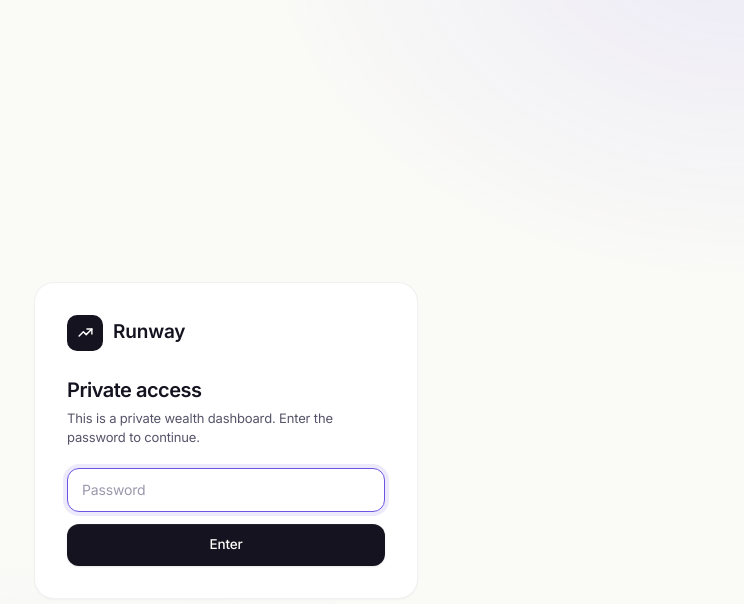
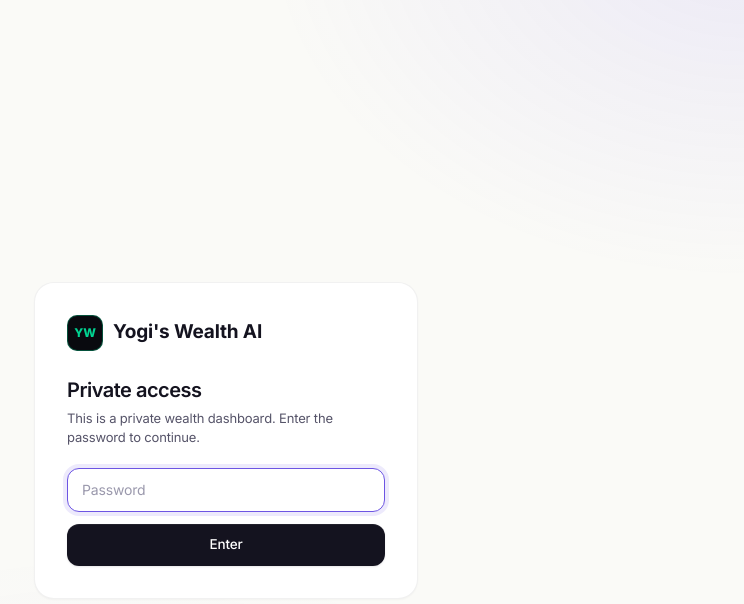
Before and after one commit to shameekyogi68/FinPilot, a Next.js app: page /login in a window 1280 px wide. Shown: the top 604 px of the page, without its empty margins (536-1280 px from the left). Built offline with nearby package versions, Linux system fonts and the light colour scheme.

Commit message:
feat: complete brand transformation to Yogi's Wealth AI for Shameek Yogi

```diff
--- a/app/ai-advisor/page.tsx
+++ b/app/ai-advisor/page.tsx
@@ -12,7 +12,7 @@ export default async function AIAdvisorPage() {
       id: "welcome",
       role: "assistant" as const,
       content:
-        "Hi! I'm your Runway advisor. I have full context of your real transactions, budgets, and goals — ask me anything about your spending, saving strategy, or how to plan around your irregular income.",
+        "Greetings Shameek Yogi! I am your Yogi's Wealth AI advisor. I have full context of your real transactions, budgets, goals, and mutual fund portfolio — ask me anything about your spending control, investment strategy, or wealth accumulation.",
       createdAt: new Date().toISOString(),
     },
   ]
--- a/app/login/page.tsx
+++ b/app/login/page.tsx
@@ -36,13 +36,10 @@ export default function LoginPage() {
     <div className="min-h-screen flex items-center justify-center p-6">
       <form onSubmit={submit} className="surface-card p-8 w-full max-w-sm">
         <div className="flex items-center gap-2.5 mb-6">
-          <span className="w-9 h-9 rounded-[10px] bg-[#14131F] flex items-center justify-center flex-shrink-0">
-            <svg width="17" height="17" viewBox="0 0 24 24" fill="none" stroke="white" strokeWidth="2" strokeLinecap="round" strokeLinejoin="round">
-              <path d="M3 17l6-6 4 4 8-8" />
-              <path d="M14 7h7v7" />
-            </svg>
+          <span className="w-9 h-9 rounded-[10px] bg-[#090A0F] border border-emerald-500/40 flex items-center justify-center flex-shrink-0 text-emerald-400 font-extrabold text-xs">
+            YW
           </span>
-          <span className="text-[19px] font-semibold text-[#14131F]">Runway</span>
+          <span className="text-[19px] font-bold text-[#14131F]">Yogi's Wealth AI</span>
         </div>
         <h1 className="text-[20px] font-semibold text-[#14131F] mb-1">Private access</h1>
         <p className="text-[13px] text-[#565469] mb-5">This is a private wealth dashboard. Enter the password to continue.</p>
--- a/components/ai-advisor/AdvisorClient.tsx
+++ b/components/ai-advisor/AdvisorClient.tsx
@@ -91,7 +91,7 @@ export function AdvisorClient({
             <Sparkles size={18} strokeWidth={2} className="text-white" />
           </div>
           <div className="flex-1">
-            <p className="text-[14px] font-semibold text-[#14131F]">Runway Advisor</p>
+            <p className="text-[14px] font-semibold text-[#14131F]">Yogi's Wealth AI Advisor</p>
             <p className="text-[11.5px] text-[#8C8AA0] mt-0.5">Grounded in your real transactions, budgets, and goals</p>
           </div>
         </div>
--- a/services/ai/multiModelClient.ts
+++ b/services/ai/multiModelClient.ts
@@ -38,8 +38,8 @@ export async function callMultiModelAI(
         headers: {
           "Content-Type": "application/json",
           Authorization: `Bearer ${OPENROUTER_API_KEY}`,
-          "HTTP-Referer": "https://finpilot.local",
-          "X-Title": "FinPilot Autonomous Wealth Manager",
+          "HTTP-Referer": "https://yogiswealthai.local",
+          "X-Title": "Yogi's Wealth AI — Shameek Yogi Autonomous Wealth Manager",
         },
         body: JSON.stringify({
           model,
--- a/services/ai/wealthManagerEngine.ts
+++ b/services/ai/wealthManagerEngine.ts
@@ -159,18 +159,18 @@ export async function getDailyWealthPulse(): Promise<DailyWealthPulse> {
   let modelUsed = ""
 
   try {
-    const prompt = `You are FinPilot, an expert autonomous Personal AI Wealth Manager operating in India (INR ₹).
-Give a concise, punchy 3-sentence daily wealth briefing for the user:
+    const prompt = `You are Yogi's Wealth AI, an expert autonomous Personal AI Wealth Manager operating for Shameek Yogi in India (INR ₹).
+Give a concise, punchy 3-sentence daily wealth briefing for Shameek Yogi:
 - Net worth: ₹${formatCurrency(portfolio?.netWorth || 0)}
 - Spend this month: ₹${formatCurrency(monthSpentSoFar)} vs Income ₹${formatCurrency(monthIncomeSoFar)}
 - Safe daily spend limit: ₹${formatCurrency(safeDailySpend)}
 - Buffer status: ${bufferStatus}
 - Risk profile: ${profile?.risk_profile || "balanced"}
 
-Instructions: Direct the user clearly on what action to take today for their spending and investments. Be authoritative, motivating, and luxury wealth-manager focused. Do not use generic filler.`
+Instructions: Direct Shameek Yogi clearly on what action to take today for spending and investments. Be authoritative, motivating, and luxury wealth-manager focused. Do not use generic filler.`
 
     const aiRes = await callMultiModelAI([
-      { role: "system", content: "You are FinPilot, a elite autonomous wealth manager AI." },
+      { role: "system", content: "You are Yogi's Wealth AI, an elite autonomous wealth manager for Shameek Yogi." },
       { role: "user", content: prompt },
     ], 0.3, 200)
 
```
Also changed, not shown: 1 other file (tests, documents, lock files or other folders).
